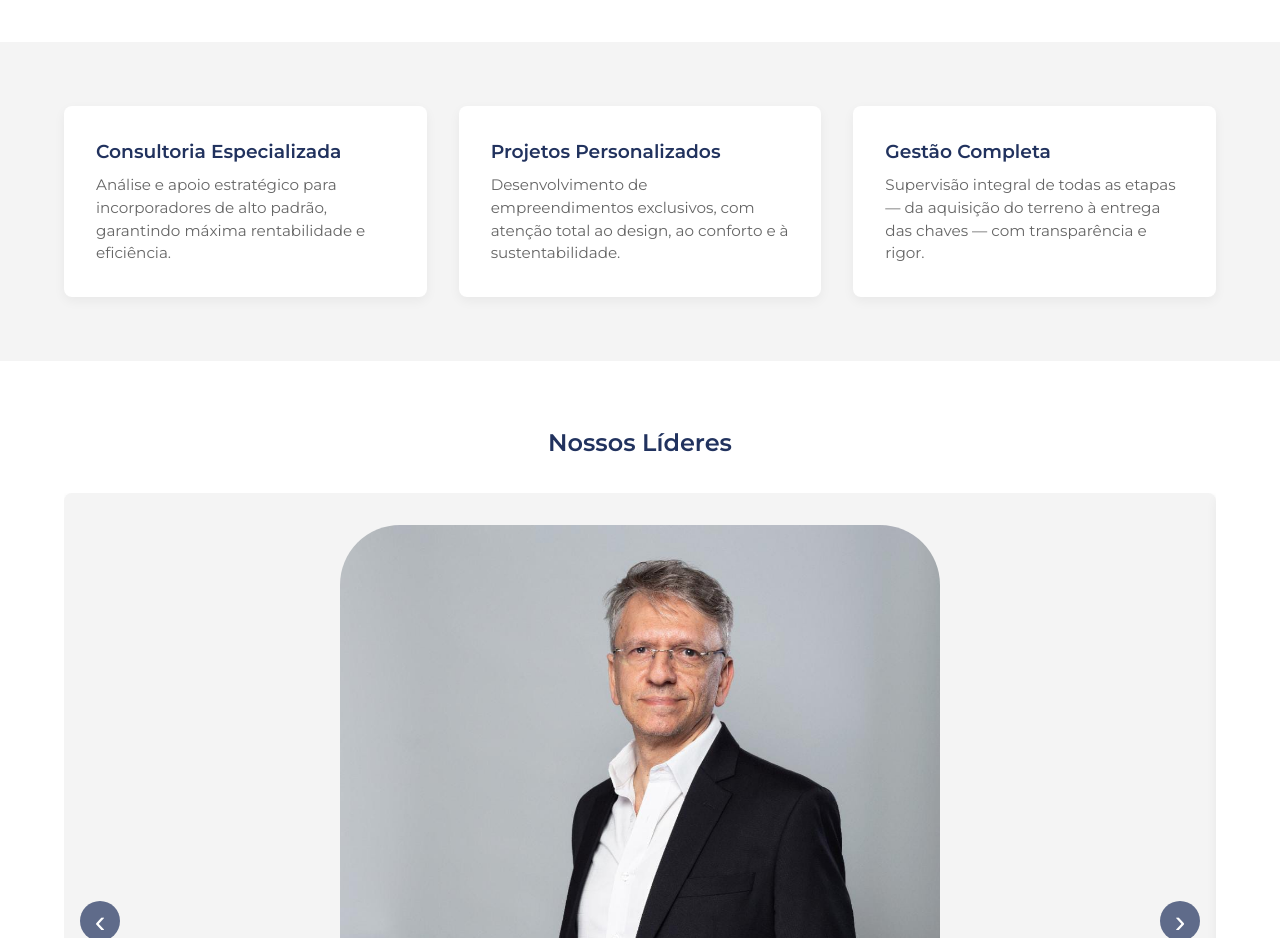
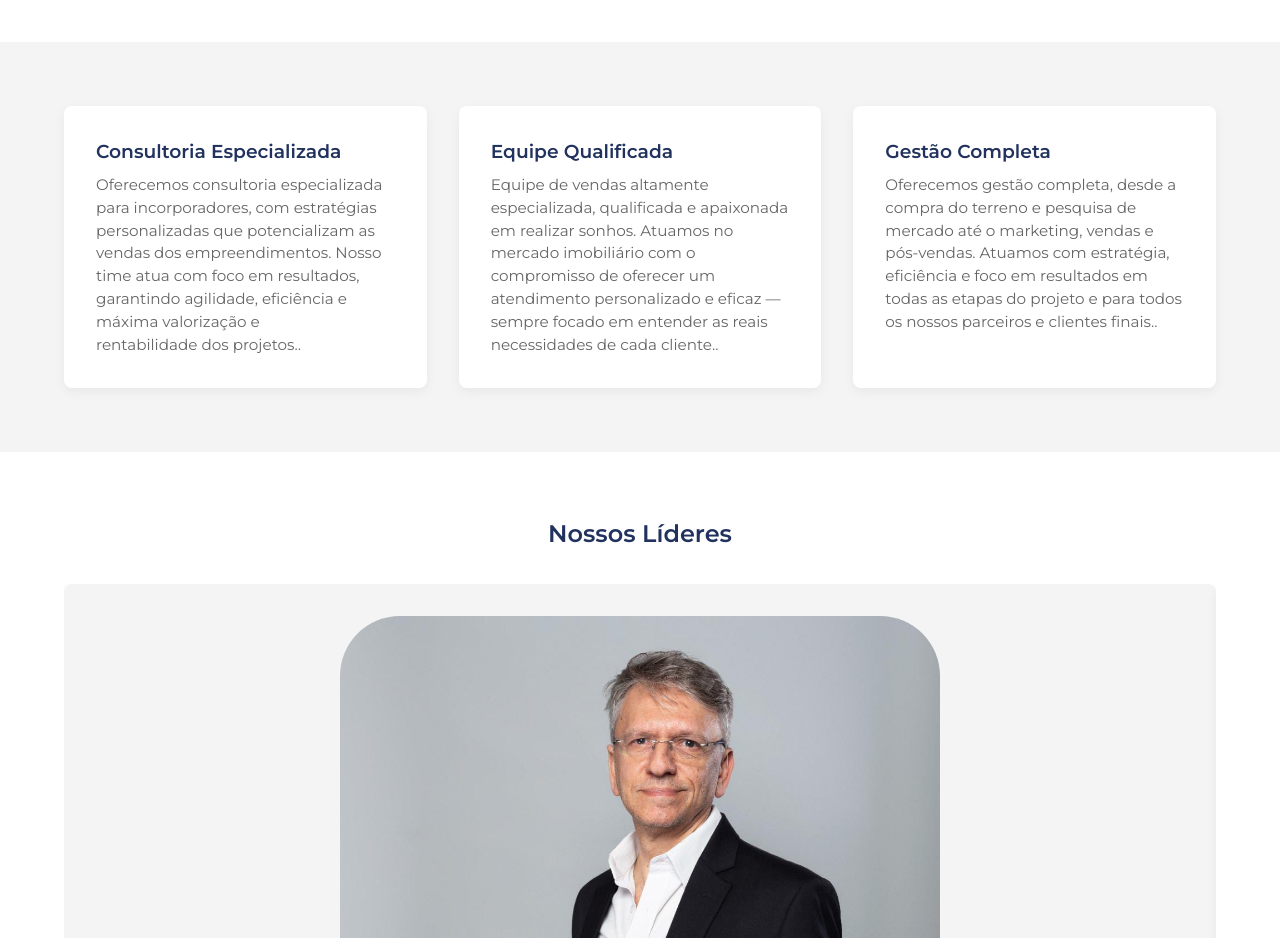
Before and after one commit to lecrudo-exe/abyara_prototype, a website: page index.html in a window 1280 px wide. Shown: the part 1800-2738 px from the top of the page. Drawn offline with Linux system fonts and the light colour scheme.

Commit message:
features_cards

```diff
--- a/index.html
+++ b/index.html
@@ -83,18 +83,15 @@ E a todo o time Abyara, que representa com excelência, todos os dias, os valore
       <div class="grid">
         <div class="feature-card">
           <h3>Consultoria Especializada</h3>
-          <p>Análise e apoio estratégico para incorporadores de alto padrão, garantindo máxima rentabilidade e
-            eficiência.</p>
+          <p>Oferecemos consultoria especializada para incorporadores, com estratégias personalizadas que potencializam as vendas dos empreendimentos. Nosso time atua com foco em resultados, garantindo agilidade, eficiência e máxima valorização e rentabilidade dos projetos..</p>
         </div>
         <div class="feature-card">
-          <h3>Projetos Personalizados</h3>
-          <p>Desenvolvimento de empreendimentos exclusivos, com atenção total ao design, ao conforto e à
-            sustentabilidade.</p>
+          <h3>Equipe Qualificada</h3>
+          <p>Equipe de vendas altamente especializada, qualificada e apaixonada em realizar sonhos. Atuamos no mercado imobiliário com o compromisso de oferecer um atendimento personalizado e eficaz — sempre focado em entender as reais necessidades de cada cliente..</p>
         </div>
         <div class="feature-card">
           <h3>Gestão Completa</h3>
-          <p>Supervisão integral de todas as etapas — da aquisição do terreno à entrega das chaves — com transparência e
-            rigor.</p>
+          <p>Oferecemos gestão completa, desde a compra do terreno e pesquisa de mercado até o marketing, vendas e pós-vendas. Atuamos com estratégia, eficiência e foco em resultados em todas as etapas do projeto e para todos os nossos parceiros e clientes finais..</p>
         </div>
       </div>
     </div>
```
